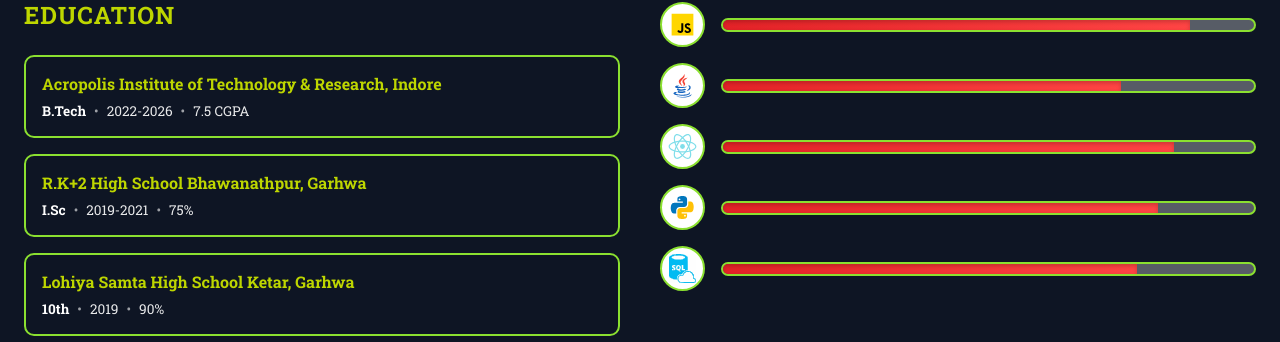
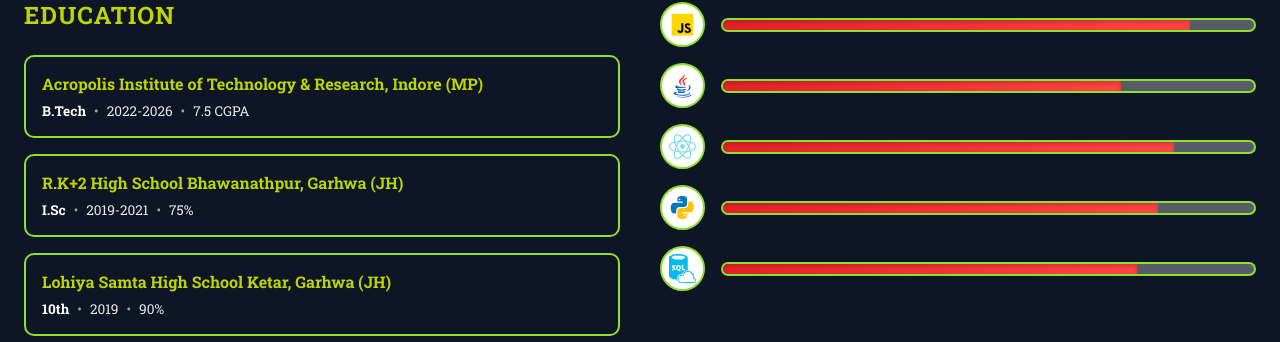
Before and after one commit to Khushdil380/khushdil-ansari-portfolio, a React (Create React App) app in the folder client/: page /education in a window 1280 px wide. Shown: the part 331-673 px from the top of the page. Built offline with nearby package versions, Linux system fonts and the light colour scheme.

Commit message:
Education Institute name corrected

```diff
--- a/client/src/components/Education/educationData.js
+++ b/client/src/components/Education/educationData.js
@@ -18,21 +18,21 @@ const workExperienceData = [
 const educationData = [
   {
     id: 1,
-    instituteName: "Acropolis Institute of Technology & Research, Indore",
+    instituteName: "Acropolis Institute of Technology & Research, Indore (MP)",
     course: "B.Tech",
     year: "2022-2026",
     score: "7.5 CGPA",
   },
   {
     id: 2,
-    instituteName: "R.K+2 High School Bhawanathpur, Garhwa",
+    instituteName: "R.K+2 High School Bhawanathpur, Garhwa (JH)",
     course: "I.Sc",
     year: "2019-2021",
     score: "75%",
   },
   {
     id: 3,
-    instituteName: "Lohiya Samta High School Ketar, Garhwa",
+    instituteName: "Lohiya Samta High School Ketar, Garhwa (JH)",
     course: "10th",
     year: "2019",
     score: "90%",
```
